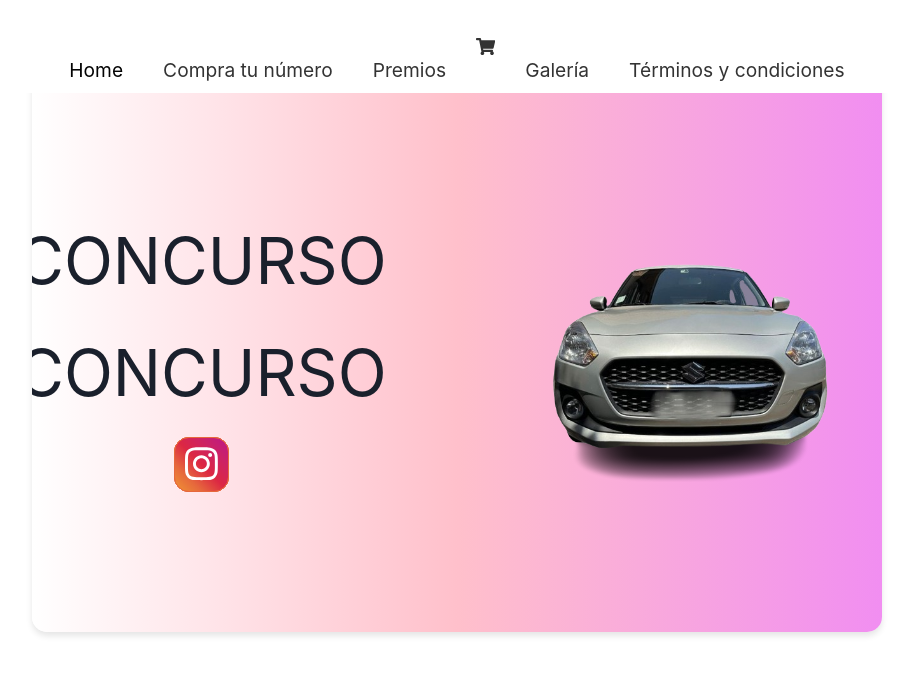
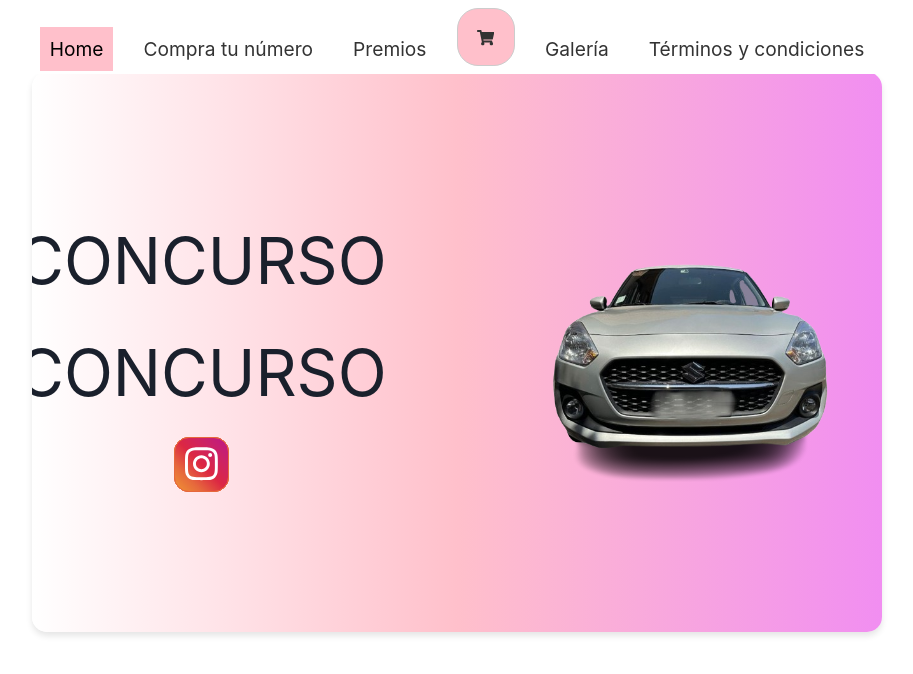
Before and after one commit to gonzalolavin99/Michelson-Cosmetics, a React (Vite) app in the folder WEB/: page / in a window 1280 px wide. Shown: the top 674 px of the page, without its empty margins (183-1096 px from the left). Built offline with nearby package versions, Linux system fonts and the light colour scheme.

Commit message:
UPDATE: Mejoras visuales de Navbar y se agrega ícono

```diff
--- a/WEB/index.html
+++ b/WEB/index.html
@@ -2,7 +2,7 @@
 <html lang="en">
   <head>
     <meta charset="UTF-8" />
-    <link rel="icon" type="" href="/" />
+    <link rel="icon" type="image/png" href="https://i.pinimg.com/736x/5e/d2/a9/5ed2a9b6c9fe57781e34612b80af0aee.jpg" />
     <meta name="viewport" content="width=device-width, initial-scale=1.0" />
     <title>JRMichelson</title>
     <link
--- a/WEB/src/components/Bar.jsx
+++ b/WEB/src/components/Bar.jsx
@@ -10,20 +10,6 @@ const Navbar = () => {
   const [ticketResumen, setTicketResumen] = useState("");
   const [totalCompra, setTotalCompra] = useState(0);
   const drawerRef = useRef(null);
-
-  useEffect(() => {
-    const handleOutsideClick = (event) => {
-      if (drawerRef.current && !drawerRef.current.contains(event.target)) {
-        setIsDrawerOpen(false);
-      }
-    };
-
-    document.addEventListener("mousedown", handleOutsideClick);
-
-    return () => {
-      document.removeEventListener("mousedown", handleOutsideClick);
-    };
-  }, []);
 
   useEffect(() => {
     // Generar el resumen y calcular el total de la compra
@@ -80,12 +66,23 @@ const Navbar = () => {
             </NavLink>
           </li>
           <li className="nav-item">
-            <a className="cart-icon" onClick={toggleDrawer}>
-              <FaShoppingCart />
-              {cantidadTickets !== undefined && cantidadTickets > 0 && (
-                <span>({cantidadTickets})</span>
+            <div
+              style={{
+                display: "flex",
+                alignItems: "center",
+                border: "1px solid #ccc",
+                borderRadius: "36%",
+                padding: "0.5em",
+                backgroundColor:"#ffc0cb"
+              }}
+            >
+              <a className="cart-icon" onClick={toggleDrawer}>
+                <FaShoppingCart style={{ fontSize: "0.9em" }} />
+              </a>
+              {cantidadTickets > 0 && (
+                <span style={{ marginLeft: "0.5em" }}>{cantidadTickets}</span>
               )}
-            </a>
+            </div>
             {isDrawerOpen && (
               <div
                 className="cart-menu"
--- a/WEB/src/index.css
+++ b/WEB/src/index.css
@@ -121,8 +121,17 @@ h1 {
 }
 
 .nav-item a.active {
-  color: #030303; /* Color del texto del enlace activo */
+  background-color: #ffc0cb;
+  color: black;
 }
+
+
+.nav-item a:hover {
+  background-color: #ffc0cb;
+  border-radius: 20%;
+  color: black;
+}
+
 .carousel-container {
   display: flex;
   justify-content: center;
```
Also changed, not shown: WEB/src/App.jsx (+7 -0 lines), WEB/src/assets/imgs/FFC54F68-7954-472E-B402-A79AE3E63F79.png (added).
